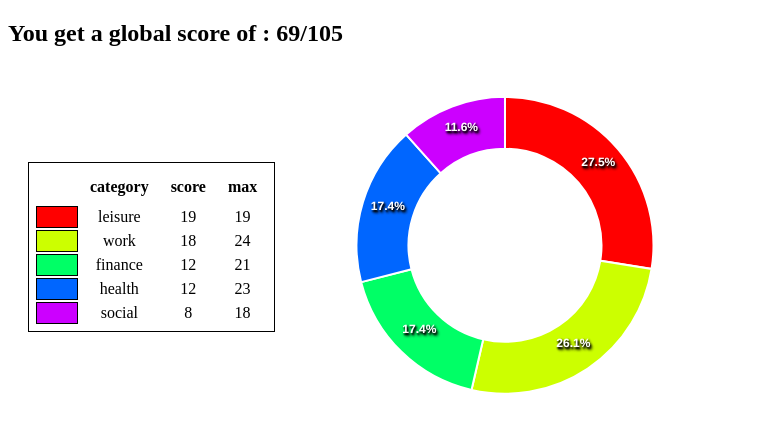
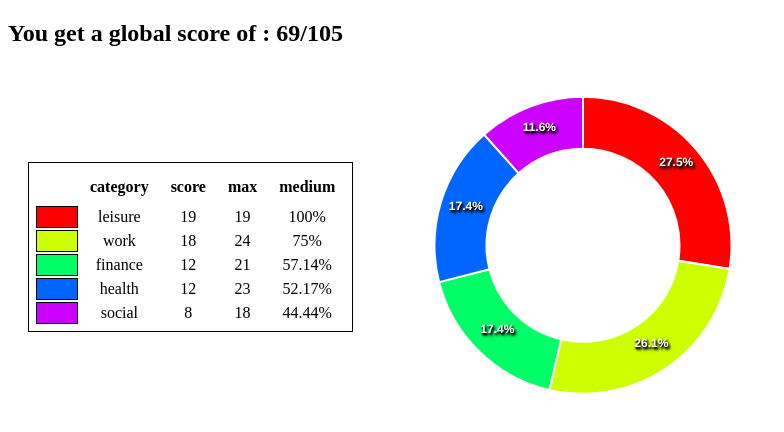
Before and after one commit to LeSuiss/test-technique-cs, a React (Create React App) app: page / in a window 1280 px wide. Shown: the top 432 px of the page, without its empty margins (0-784 px from the left). Built offline with nearby package versions, Linux system fonts and the light colour scheme.

Commit message:
add medium

```diff
--- a/src/pages/OverviewingData.js
+++ b/src/pages/OverviewingData.js
@@ -15,7 +15,6 @@ const OverviewingData = () => {
 
     const maxPoints = arrayOfEntities.reduce((acc, current) => acc + current.ponderation, 0)
 
-    //return medium with 2 decimals max
     return {
       points: points,
       maxPoints: maxPoints,
@@ -46,6 +45,7 @@ const OverviewingData = () => {
               <td>category</td>
               <td>score </td>
               <td>max</td>
+              <td>medium</td>
             </tr>
           </thead>
           <tbody>
@@ -61,6 +61,10 @@ const OverviewingData = () => {
                 <td>
                   {with2Decimals(field.maxPoints)}
                 </td>
+                <td>
+                  {with2Decimals(field.points / field.maxPoints * 100) + '%'}
+                </td>
+
               </tr>
             )}
           </tbody>
```
